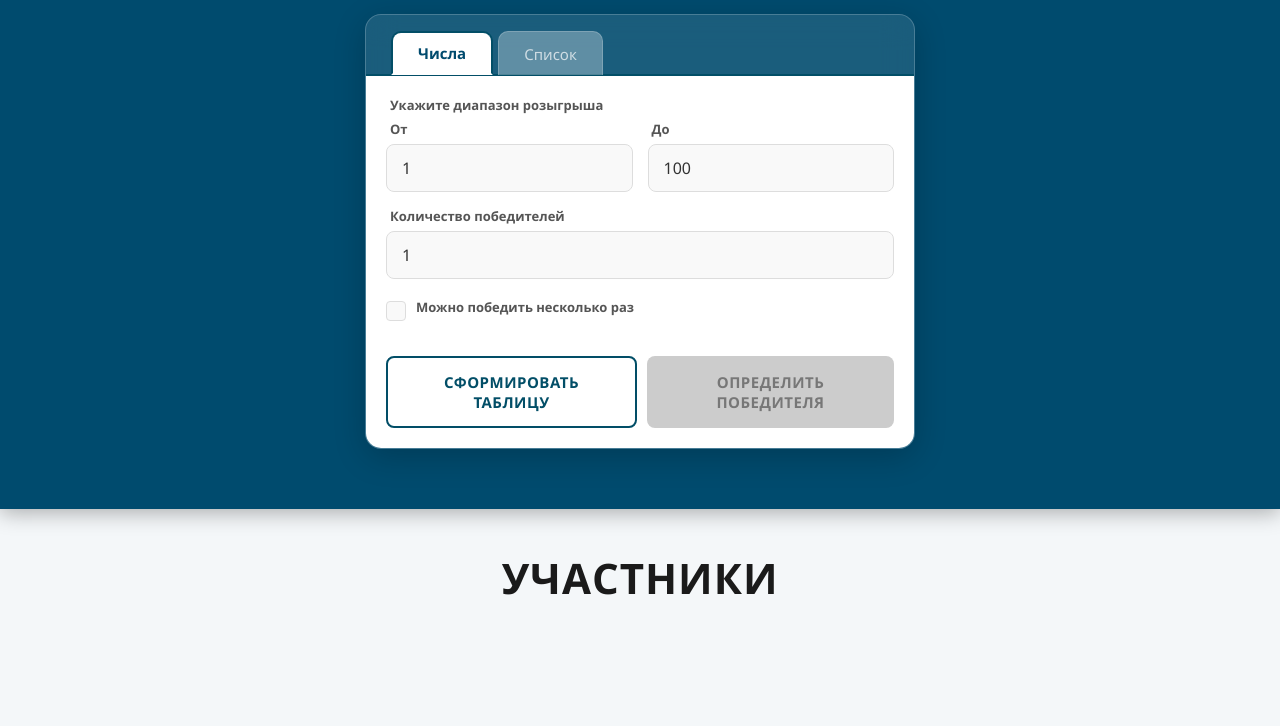
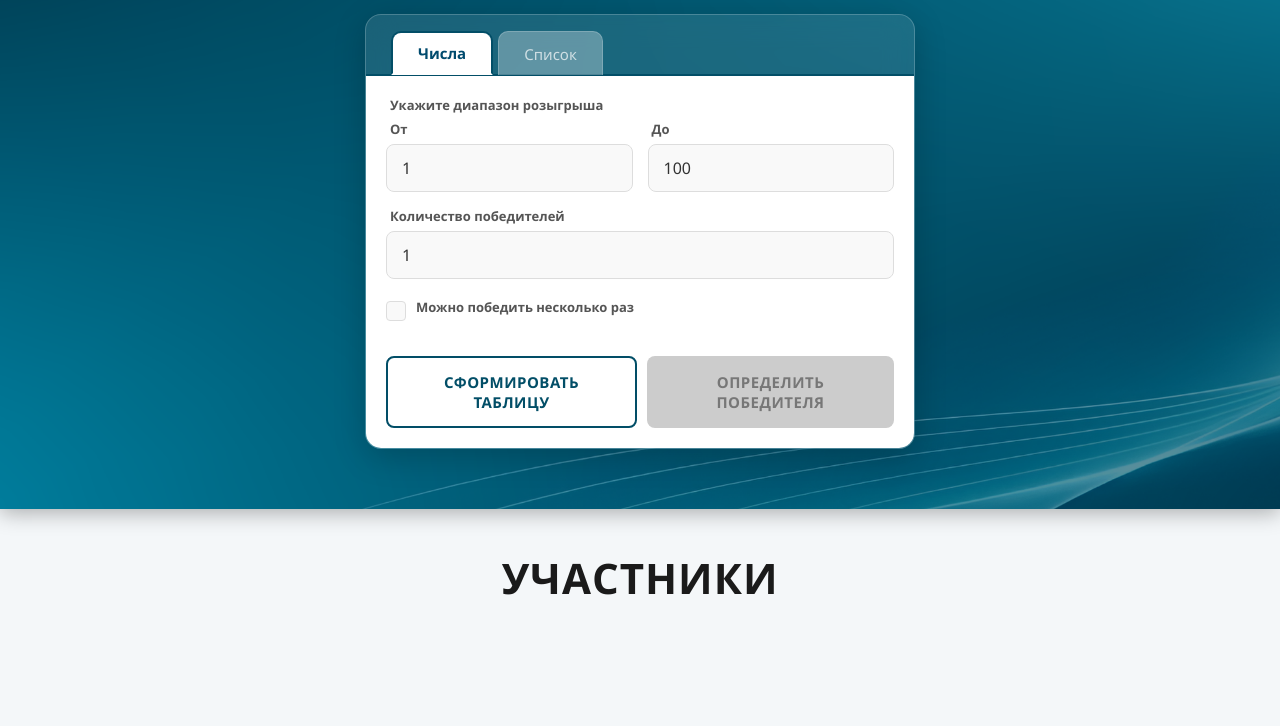
Before and after one commit to nikigeus/randomizer-rec, a plain HTML site: page index.html in a window 1280 px wide. Shown: the part 158-884 px from the top of the page. Drawn offline with Linux system fonts and the light colour scheme.

Commit message:
Update index.html

```diff
--- a/index.html
+++ b/index.html
@@ -38,7 +38,7 @@
         .hero {
             width: 100%;
             /* Путь к фоновой картинке */
-            background-image: url('fon.jpg');
+            background-image: url('fon.png');
             background-size: cover;
             background-position: center;
             background-color: #004b6e; /* Запасной цвет, если картинка не загрузится */
```
